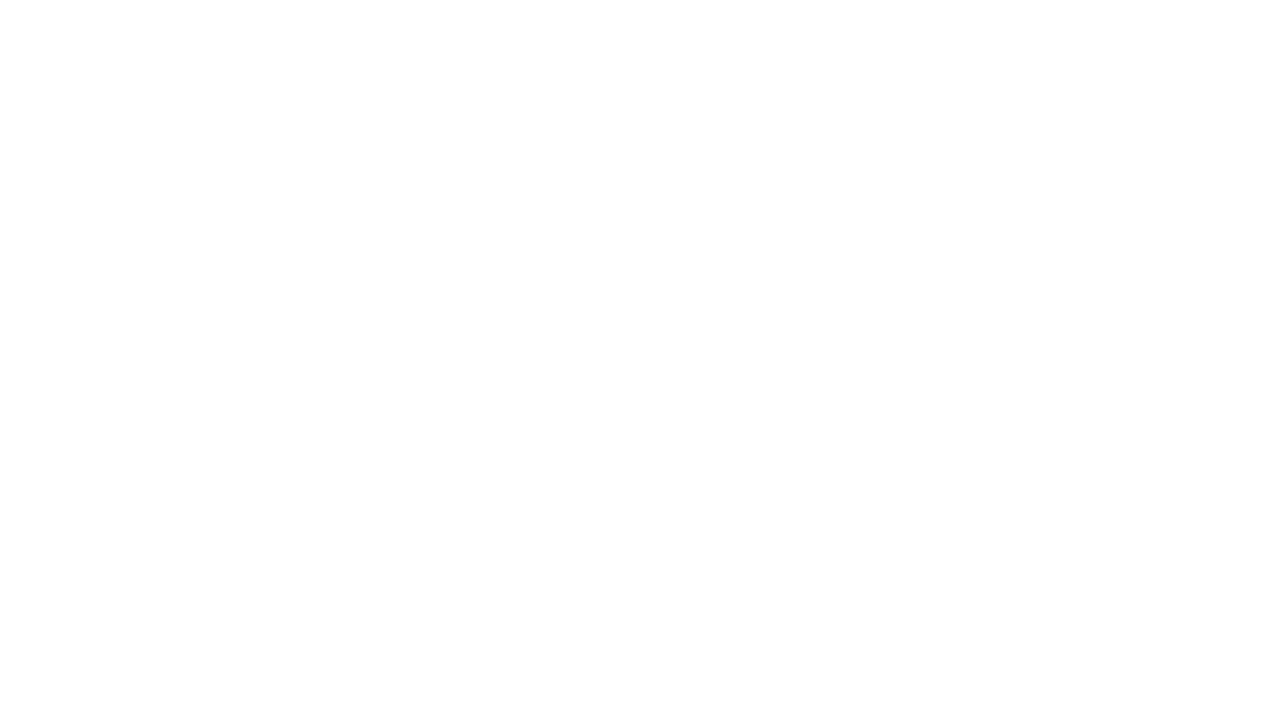
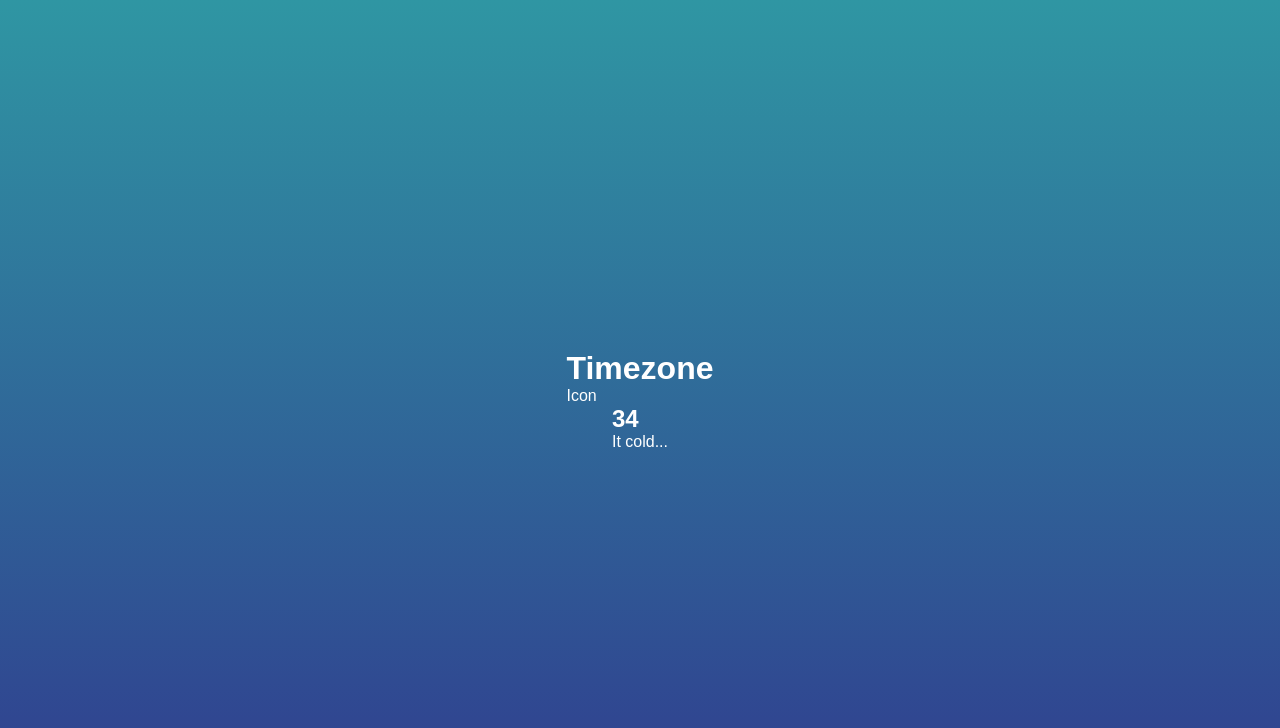
Before and after one commit to bcecilio/WeatherApp-Js, a plain HTML site: page index.html in a window 1280 px wide. Drawn offline with Linux system fonts and the light colour scheme.

Commit message:
html content added + styling

```diff
--- a/index.html
+++ b/index.html
@@ -2,8 +2,17 @@
 <html>
 <head>
 	<title>Weather App</title>
+	<link rel="stylesheet" type="text/css" href="style/style.css">
 </head>
 <body>
-
+	<div class= "location">
+		<h1 class= "location-timezone">Timezone</h1>
+		<p>Icon</p>
+	</div>
+	<div class= "temperature">
+		<h2 class= "degree">34</h2>
+		<div class= "temperature-description">It cold...</div>
+	</div>
+	<script type="js/app.js"></script>
 </body>
 </html>
--- a/style/style.css
+++ b/style/style.css
@@ -0,0 +1,16 @@
+*{
+	margin: 0;
+	padding: 0;
+	box-sizing: border-box;
+}
+
+body {
+	height: 100vh;
+	display: flex;
+	justify-content: center;
+	flex-direction: column;
+	align-items: center;
+	background: linear-gradient(rgb(47,150,163), rgb(48, 62, 143));
+	font-family: sans-serif;
+	color: white;
+}
```
